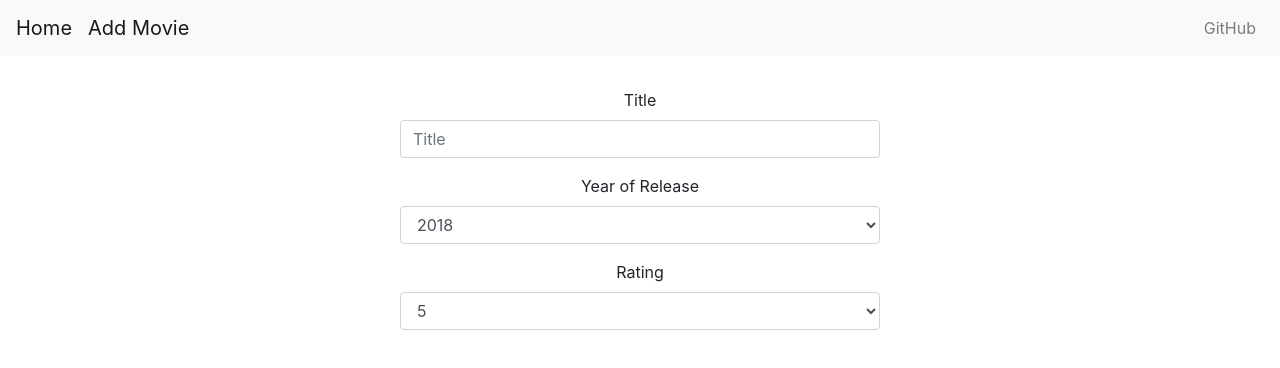
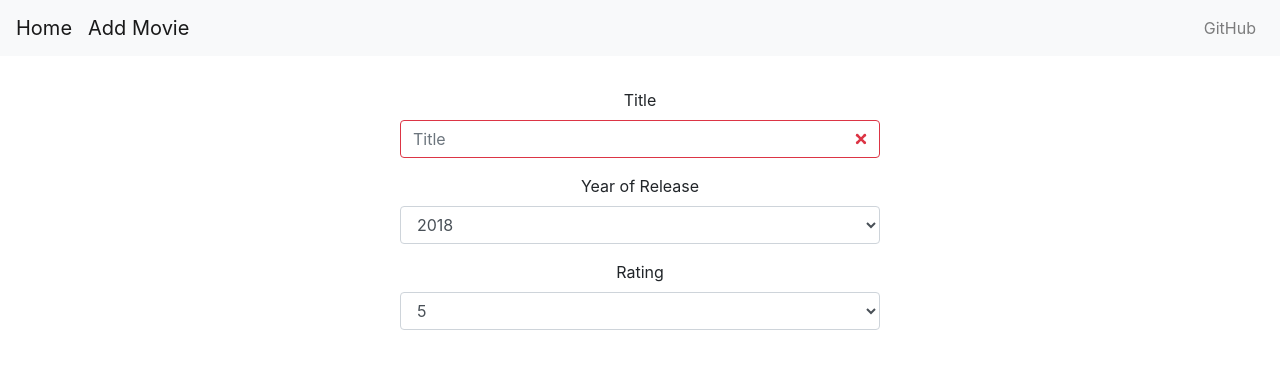
Before and after one commit to andrasfelfoldi/react-redux-example, a React (Create React App) app: page /addmovie in a window 1280 px wide. Shown: the top 368 px of the page. Built offline with nearby package versions, Linux system fonts and the light colour scheme.

Commit message:
added simple validation to title input field

```diff
--- a/src/components/AddMovieForm.js
+++ b/src/components/AddMovieForm.js
@@ -6,15 +6,17 @@ import { createMovieAction } from './../actions/movieActions';
 class AddMovieForm extends React.Component {
     constructor(props){
         super(props);
-        this.state={enteredTitle: "", enteredReleaseYear: new Date().getUTCFullYear(), enteredRating: 5}
+        this.state={enteredTitle: "", enteredReleaseYear: new Date().getUTCFullYear(), enteredRating: 5, isTitleValid: null}
 
         this.onTitleInputValueChanged=this.onTitleInputValueChanged.bind(this);
         this.onReleaseYearSelectionChanged=this.onReleaseYearSelectionChanged.bind(this);
         this.onRatingSelectionChanged=this.onRatingSelectionChanged.bind(this);
     }
 
-    onTitleInputValueChanged= function(newSelection){
-        this.setState({enteredTitle: newSelection.target.value});
+    onTitleInputValueChanged= function(enteredValue){
+        let newText=enteredValue.target.value.toString();
+        let isValid=newText.length > 0;
+        this.setState({enteredTitle: newText, isTitleValid: isValid});
     }
 
     onReleaseYearSelectionChanged= function(newSelection){
@@ -35,7 +37,9 @@ class AddMovieForm extends React.Component {
       <Form style={{maxWidth: '30rem', margin: '2rem auto' }}>
         <FormGroup>
           <Label for="exampleEmail">Title</Label>
-          <Input type="text" placeholder="Title" value={this.state.enteredTitle}  onChange={this.onTitleInputValueChanged}></Input>
+          <Input type="text" placeholder="Title"
+            value={this.state.enteredTitle}  onChange={input => this.onTitleInputValueChanged(input)}
+            valid={this.state.isTitleValid} invalid={!this.state.isTitleValid}/>
         </FormGroup>
         <FormGroup>
           <Label for="exampleSelect">Year of Release</Label>
@@ -45,7 +49,8 @@ class AddMovieForm extends React.Component {
         </FormGroup>
         <FormGroup>
           <Label for="exampleSelect">Rating</Label>
-          <Input type="select" name="select" id="exampleSelect" value={this.state.enteredRating} onChange={this.onRatingSelectionChanged}>
+          <Input type="select" name="select" id="exampleSelect"
+            value={this.state.enteredRating} onChange={this.onRatingSelectionChanged}>
             <option key={1}>1</option>
             <option key={2}>2</option>
             <option key={3}>3</option>
```
Also changed, not shown: 1 other file (tests, documents, lock files or other folders).
